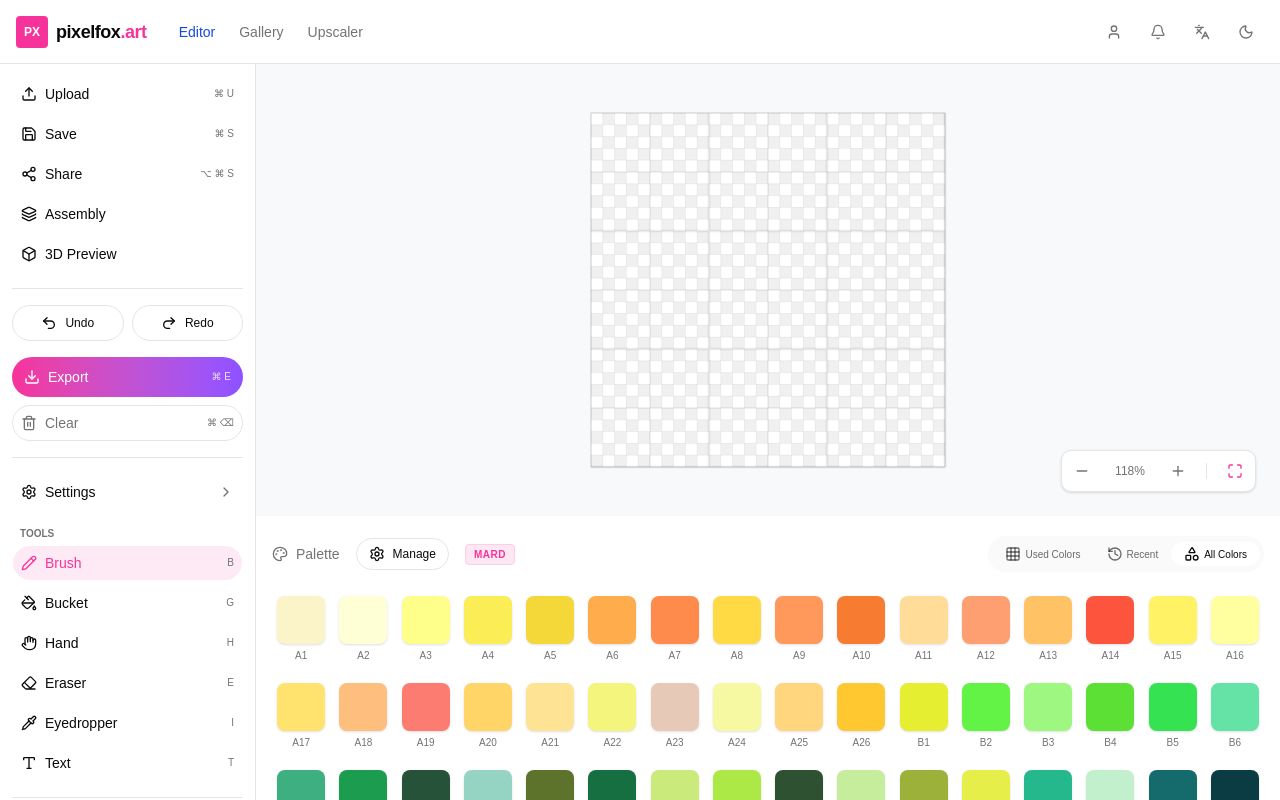
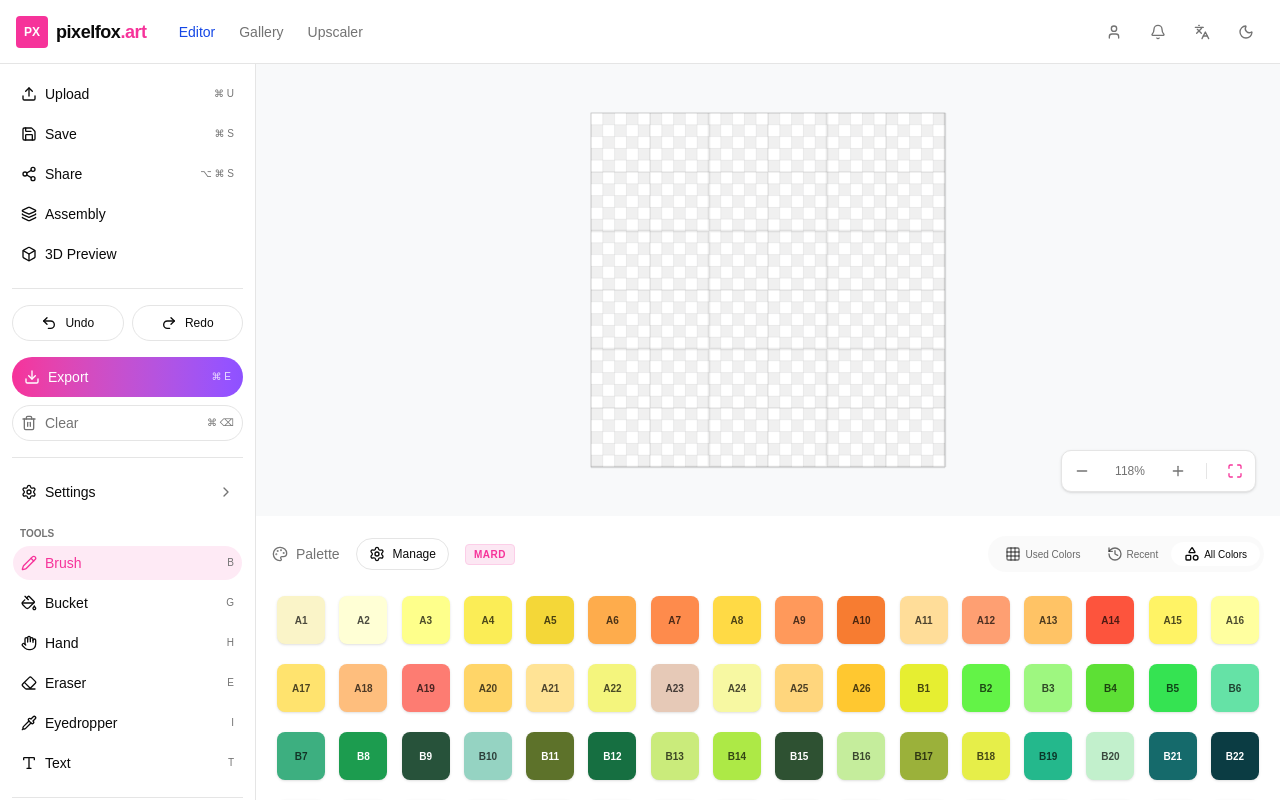
Before and after one commit to alicefung007/pixelfox-frontend, a React (Vite) app: page / in a window 1280 px wide. Built offline with nearby package versions, Linux system fonts and the light colour scheme.

Commit message:
feat: unify color swatch style in palette panel
- Add isDarkColor helper for text contrast
- Move color label inside swatch
- Use checkmark indicator for selection
- Simplify swatch structure

```diff
--- a/src/components/palette/PalettePanel.tsx
+++ b/src/components/palette/PalettePanel.tsx
@@ -14,6 +14,7 @@ import { usePaletteStore } from "@/store/usePaletteStore";
 import { ScrollArea } from "@/components/ui/scroll-area";
 import PaletteManageDialog from "@/components/palette/PaletteManageDialog";
 import { MARD_PALETTE, type PaletteSwatch } from "@/lib/palettes";
+import { cn } from "@/lib/utils";
 
 type TabId = "used" | "recent" | "all";
 
@@ -24,6 +25,15 @@ function normalizeHex(hex: string) {
 function hexLabel(hex: string) {
   const v = normalizeHex(hex);
   return v.startsWith("#") ? v.slice(1) : v;
+}
+
+function isDarkColor(hex: string): boolean {
+  const h = hex.replace("#", "");
+  const r = parseInt(h.slice(0, 2), 16);
+  const g = parseInt(h.slice(2, 4), 16);
+  const b = parseInt(h.slice(4, 6), 16);
+  const luminance = (0.299 * r + 0.587 * g + 0.114 * b) / 255;
+  return luminance < 0.5;
 }
 
 export default function PalettePanel() {
@@ -84,21 +94,29 @@ export default function PalettePanel() {
       <ScrollArea className="flex-1">
         <div className="grid grid-cols-[repeat(auto-fill,minmax(48px,1fr))] gap-3 p-1">
           {visibleSwatches.map((swatch, i) => (
-            <div key={i} className="flex flex-col items-center gap-1 group p-1">
+            <div key={i} className="flex flex-col items-center gap-1 p-1 transition-transform hover:scale-105 active:scale-95">
               <button
-                className={`w-12 h-12 rounded-md shadow-sm transition-transform hover:scale-105 active:scale-95 relative ${
+                className={cn(
+                  "w-12 h-12 rounded-md shadow-sm relative flex items-center justify-center",
                   primaryColor === swatch.color ? "ring-2 ring-pink-500 ring-offset-2" : ""
-                }`}
+                )}
                 style={{ backgroundColor: swatch.color }}
                 onClick={() => setColor(swatch.color)}
               >
+                <span className={cn(
+                  "text-[10px] font-bold transition-colors",
+                  isDarkColor(swatch.color) ? "text-white" : "text-black/70"
+                )}>
+                  {swatch.label}
+                </span>
                 {primaryColor === swatch.color && (
-                  <div className="absolute inset-0 rounded-md border-2 border-pink-500/50" />
+                  <div className="absolute -top-1 -right-1 size-4 rounded-full bg-pink-500 text-white flex items-center justify-center shadow-sm">
+                    <svg xmlns="http://www.w3.org/2000/svg" width="10" height="10" viewBox="0 0 24 24" fill="none" stroke="currentColor" strokeWidth="3" strokeLinecap="round" strokeLinejoin="round">
+                      <polyline points="20 6 9 17 4 12" />
+                    </svg>
+                  </div>
                 )}
               </button>
-              <span className="text-[10px] text-muted-foreground font-medium group-hover:text-foreground transition-colors">
-                {swatch.label}
-              </span>
             </div>
           ))}
         </div>
```
